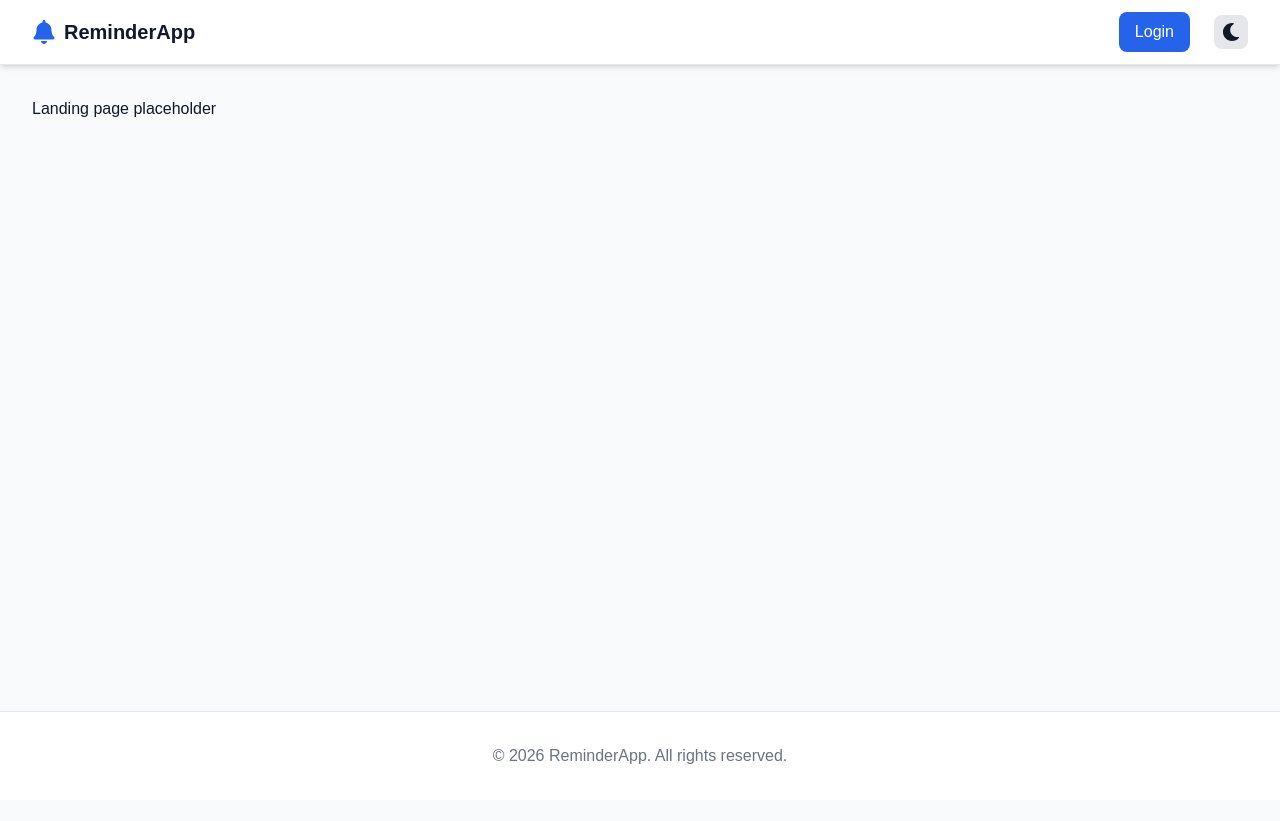
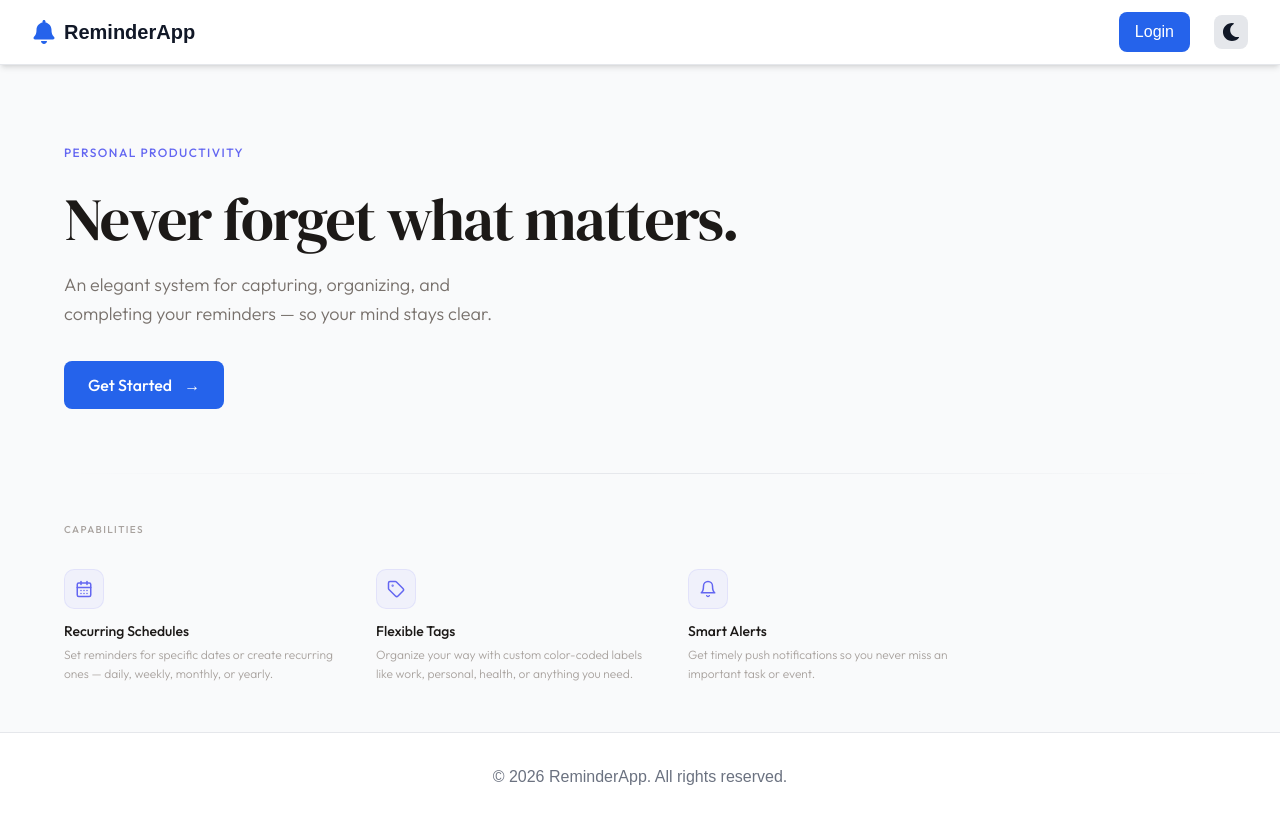
Before and after one commit to Vincent-kintt/fyp-website, a Next.js app: page / in a window 1280 px wide. Before the commit the page ends 800 px from the top, so only its background shows below. Built offline with nearby package versions, Linux system fonts and the light colour scheme; no server answers.

Commit message:
feat: rewrite landing page with Editorial Minimal design

```diff
--- a/app/(marketing)/page.js
+++ b/app/(marketing)/page.js
@@ -1,6 +1,48 @@
+import { DM_Serif_Display, Outfit } from "next/font/google";
 import { auth } from "@/auth";
 import { redirect } from "next/navigation";
 import ClientRedirect from "@/components/auth/ClientRedirect";
+import Button from "@/components/ui/Button";
+import ScrollReveal from "@/components/ui/ScrollReveal";
+import { LuCalendarDays, LuTag, LuBell } from "react-icons/lu";
+
+const dmSerif = DM_Serif_Display({
+  weight: "400",
+  subsets: ["latin"],
+  variable: "--font-dm-serif",
+});
+
+const outfit = Outfit({
+  subsets: ["latin"],
+  variable: "--font-outfit",
+});
+
+export const metadata = {
+  title: "Reminder — Never Forget What Matters",
+  description:
+    "An elegant system for capturing, organizing, and completing your reminders — so your mind stays clear.",
+};
+
+const features = [
+  {
+    icon: LuCalendarDays,
+    title: "Recurring Schedules",
+    description:
+      "Set reminders for specific dates or create recurring ones — daily, weekly, monthly, or yearly.",
+  },
+  {
+    icon: LuTag,
+    title: "Flexible Tags",
+    description:
+      "Organize your way with custom color-coded labels like work, personal, health, or anything you need.",
+  },
+  {
+    icon: LuBell,
+    title: "Smart Alerts",
+    description:
+      "Get timely push notifications so you never miss an important task or event.",
+  },
+];
 
 export default async function Home() {
   const session = await auth();
@@ -9,9 +51,66 @@ export default async function Home() {
   }
 
   return (
-    <div className="p-8">
+    <div
+      className={`${dmSerif.variable} ${outfit.variable}`}
+      style={{ fontFamily: "var(--font-outfit), sans-serif" }}
+    >
       <ClientRedirect />
-      <h1>Landing page placeholder</h1>
+
+      {/* Hero */}
+      <section className="pt-12 pb-10 px-5 md:pt-20 md:pb-16 md:px-12 lg:px-16 max-w-4xl">
+        <p className="text-xs uppercase tracking-[0.12em] font-medium text-[#6366f1] dark:text-[#818cf8] mb-5 md:mb-6">
+          Personal Productivity
+        </p>
+        <h1
+          className="text-4xl md:text-5xl lg:text-6xl leading-[1.15] tracking-tight mb-4 text-[#1c1917] dark:text-[#fafafa]"
+          style={{ fontFamily: "var(--font-dm-serif), serif" }}
+        >
+          Never forget what matters.
+        </h1>
+        <p className="text-base md:text-lg leading-relaxed font-light max-w-md mb-8 text-[#78716c] dark:text-[#71717a]">
+          An elegant system for capturing, organizing, and completing your
+          reminders — so your mind stays clear.
+        </p>
+        <Button href="/login" variant="primary" className="text-sm md:text-base px-6 py-3">
+          Get Started <span className="ml-1">→</span>
+        </Button>
+      </section>
+
+      {/* Divider */}
+      <div
+        className="h-px mx-5 md:mx-12 lg:mx-16"
+        style={{
+          background:
+            "linear-gradient(90deg, transparent, var(--border) 50%, transparent)",
+        }}
+      />
+
+      {/* Features */}
+      <ScrollReveal>
+        <section className="py-10 md:py-12 px-5 md:px-12 lg:px-16 max-w-5xl">
+          <p className="text-[10px] uppercase tracking-[0.14em] font-medium text-[#a8a29e] dark:text-[#52525b] mb-6 md:mb-8">
+            Capabilities
+          </p>
+          <div className="grid grid-cols-1 md:grid-cols-3 gap-6 md:gap-10">
+            {features.map((feat) => (
+              <div key={feat.title} className="flex md:flex-col gap-3 md:gap-3 items-start">
+                <div className="w-10 h-10 rounded-[10px] bg-[#6366f1]/[0.06] dark:bg-[#818cf8]/[0.06] border border-[#6366f1]/[0.1] dark:border-[#818cf8]/[0.1] flex items-center justify-center shrink-0">
+                  <feat.icon className="w-[18px] h-[18px] text-[#6366f1] dark:text-[#818cf8]" />
+                </div>
+                <div>
+                  <h3 className="text-sm font-medium text-[#1c1917] dark:text-[#d4d4d8] mb-1">
+                    {feat.title}
+                  </h3>
+                  <p className="text-xs font-light leading-relaxed text-[#a8a29e] dark:text-[#52525b]">
+                    {feat.description}
+                  </p>
+                </div>
+              </div>
+            ))}
+          </div>
+        </section>
+      </ScrollReveal>
     </div>
   );
 }
```
